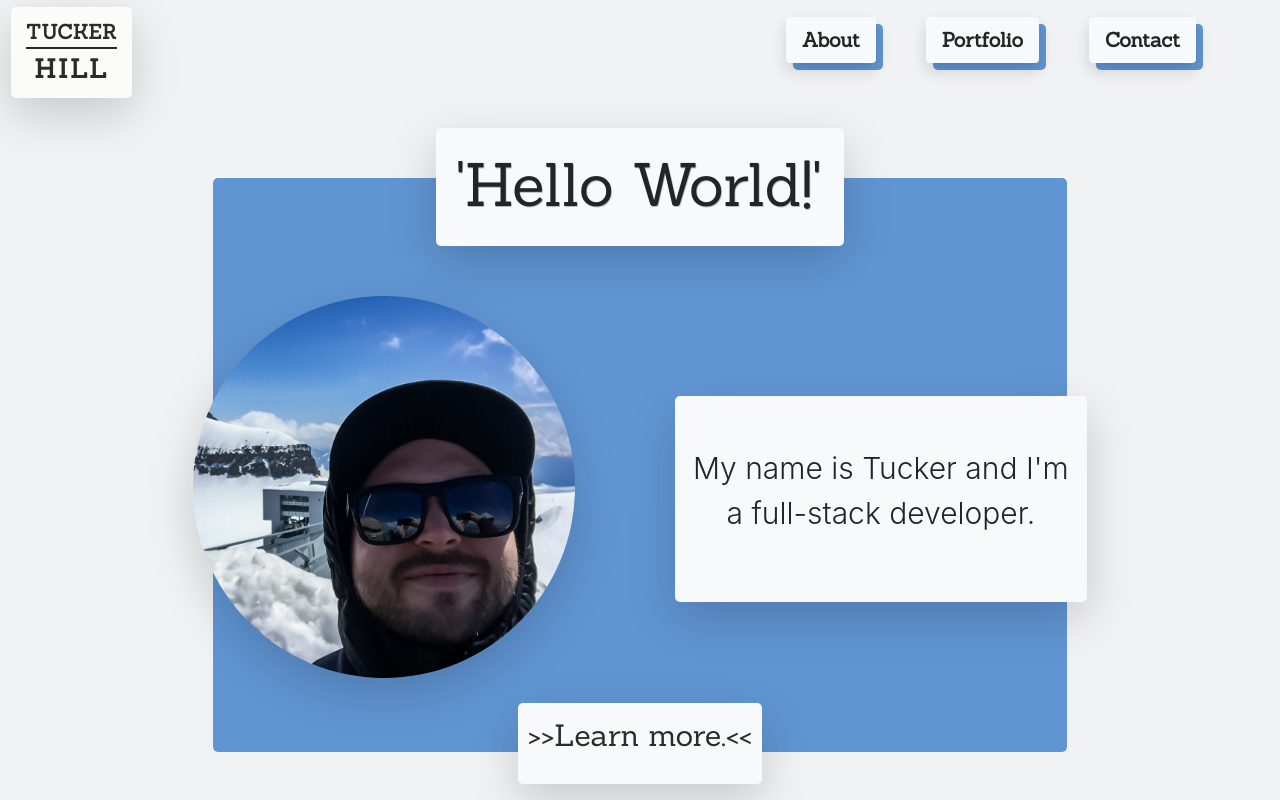
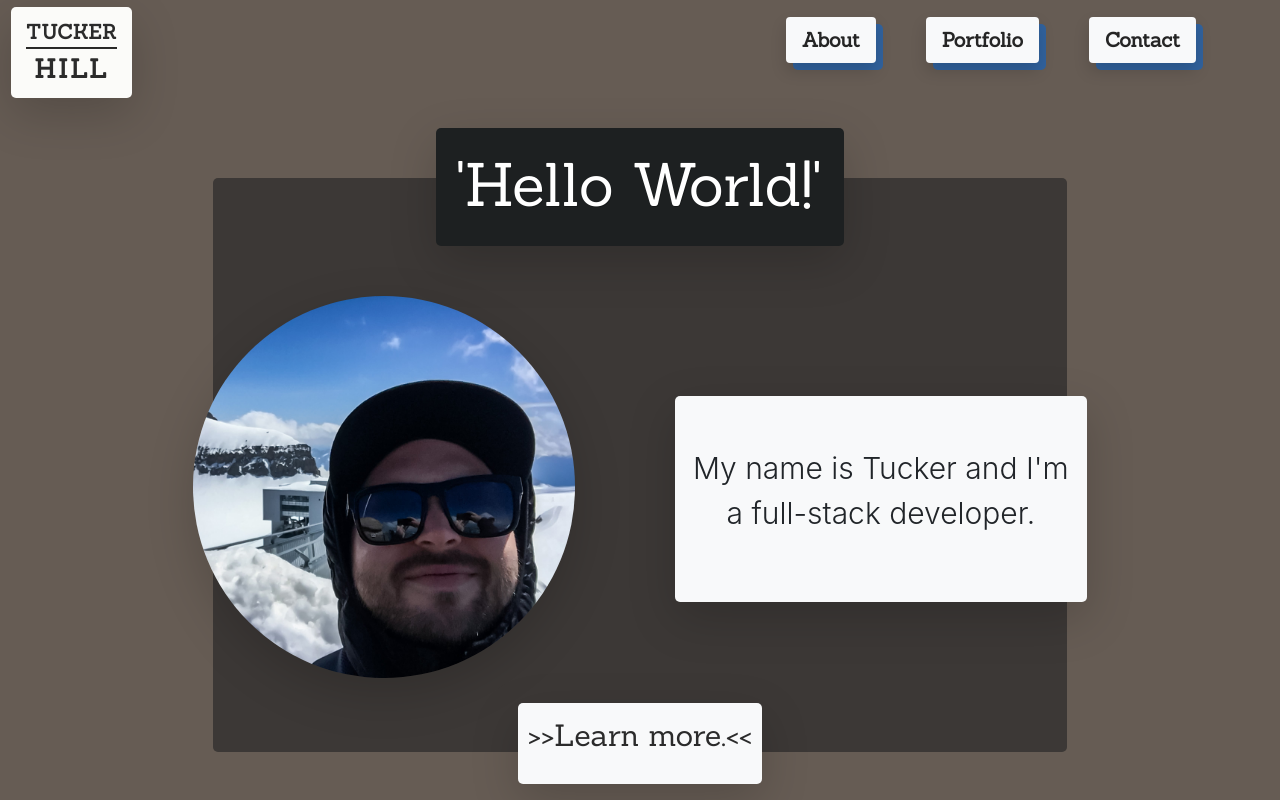
Before and after one commit to hill1635/hill-react-portfolio, a React (Create React App) app: page / in a window 1280 px wide. Shown: the top 800 px of the page. Built offline with nearby package versions, Linux system fonts and the light colour scheme.

Commit message:
Theme color variables added. Some global styling.

```diff
--- a/src/App.js
+++ b/src/App.js
@@ -13,7 +13,7 @@ function App() {
   console.log(process.env.NODE_ENV);
   return (
     <Router>
-      <div className="container-flex col-12 p-0 m-0">
+      <div className="page col-12 p-0 m-0">
         <Navbar />
         <Route exact path="/" component={Home} />
         <Route exact path="/about" component={About} />
--- a/src/index.scss
+++ b/src/index.scss
@@ -1,9 +1,25 @@
+$bg-h: #1d2021;
+$bg: #282828;
+$bg1: #3c3836;
+$bg2: #504945;
+$bg3: #665c54;
+$dark-red: #cc241d;
+$red: #fb4934;
+$dark-green: #98971a;
+$green: #b8bb26;
+$dark-yellow: #d79921;
+$yellow: #fabd2f;
+$dark-blue: #458588;
+$blue: #83a598;
+$dark-purple: #b16286;
+$purple: #d3869b;
+$dark-aqua: #689d6a;
+$aqua: #8ec07c;
+$dark-orange: #d65d0e;
+$orange: #fe8019;
+
 body {
-  margin: 0;
-  padding: 0;
-  height: 100%;
   font-family: "Roboto Condensed", sans-serif;
-  background-color: rgba(112, 128, 144, 0.10);
   -webkit-font-smoothing: antialiased;
   -moz-osx-font-smoothing: grayscale;
 }
@@ -17,6 +33,11 @@ main {
   margin: 0px auto 25px auto;
 }
 
+header {
+  background-color: $bg-h;
+  color: white;
+}
+
 h1 {
   text-shadow: .75px .75px rgba(0, 0, 0, 0.25);
 }
@@ -26,13 +47,12 @@ footer {
   bottom: 0;
 }
 
-.container-flex {
-  min-height: 100%;
-  background-color: rgba(112, 128, 144, 0.10);
+.page {
+  background-color: $bg3;
 }
 
 .bg-main {
-  background-color: rgb(22, 103, 195, 0.66);
+  background-color: $bg1;
   border-radius: 5px;
   margin: 50px auto 0px auto;
   padding: 0px;
--- a/src/pages/Home/index.js
+++ b/src/pages/Home/index.js
@@ -4,8 +4,8 @@ import "./style.scss";
 function Home() {
   return (
     <main className="bg-main col-11 col-md-10 col-lg-8 text-center">
-      <header className="header bg-light shadow-lg">
-        <h1 className="typedText bg-light">'Hello World!'</h1>
+      <header className="header shadow-lg">
+        <h1 className="typedText">'Hello World!'</h1>
       </header>
       <div className="clearfix">
         <div className="biopic col-md-6 col-sm-12">
```
